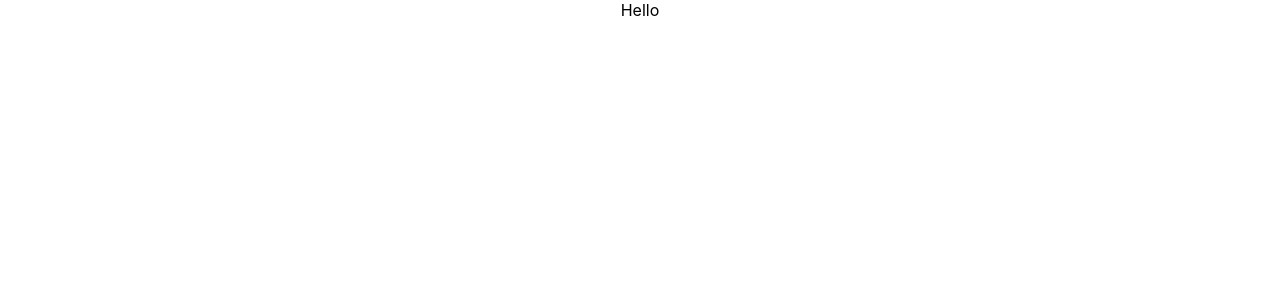
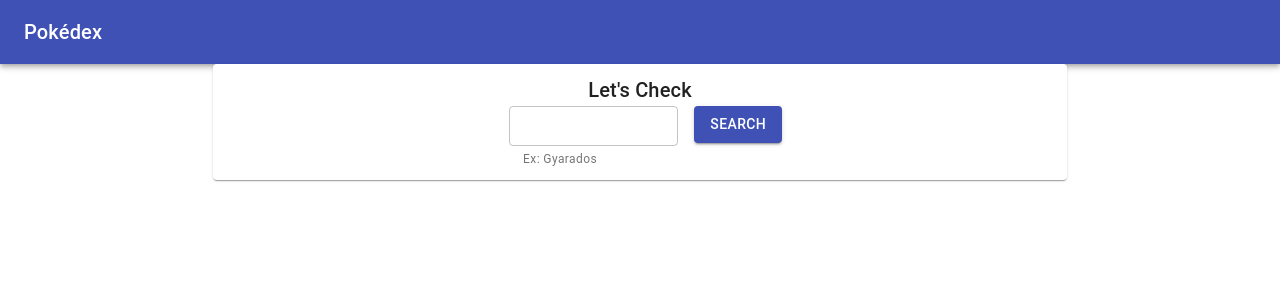
Before and after one commit to Progressandro/React-Pokedex, a React (Create React App) app: page / in a window 1280 px wide. Shown: the top 300 px of the page. Built offline with nearby package versions, Linux system fonts and the light colour scheme; the HTML template or start-up script is replaced by a standard one.

Commit message:
Finished SearchBox component.

```diff
--- a/package.json
+++ b/package.json
@@ -3,11 +3,15 @@
   "version": "0.1.0",
   "private": true,
   "dependencies": {
+    "@material-ui/core": "^4.9.3",
+    "@material-ui/icons": "^4.9.1",
+    "@material-ui/styles": "^4.9.0",
     "@testing-library/jest-dom": "^4.2.4",
     "@testing-library/react": "^9.4.0",
     "@testing-library/user-event": "^7.2.1",
     "react": "^16.12.0",
     "react-dom": "^16.12.0",
+    "react-router-dom": "^5.1.2",
     "react-scripts": "3.4.0"
   },
   "scripts": {
--- a/src/App.jsx
+++ b/src/App.jsx
@@ -1,9 +1,15 @@
 import React from 'react';
 import './App.css';
+import { Container } from '@material-ui/core';
+import NavBar from './components/NavBar';
+import SearchBox from './components/SearchBox';
 
 function App() {
   return (
-    <div className="App">Hello</div>
+    <Container disableGutters maxWidth={false}>
+      <NavBar />
+      <SearchBox />
+    </Container>
   );
 }
 
--- /dev/null
+++ b/src/components/NavBar.jsx
@@ -0,0 +1,20 @@
+import React from 'react';
+import {
+  AppBar, Toolbar, Typography,
+} from '@material-ui/core';
+// import MenuIcon from '@material-ui/icons/Menu';
+import styles from './styles/NavBar';
+
+function NavBar() {
+  return (
+    <AppBar position="static">
+      <Toolbar>
+        <Typography variant="h6" style={styles.title}>
+          Pokédex
+        </Typography>
+      </Toolbar>
+    </AppBar>
+  );
+}
+
+export default NavBar;
--- /dev/null
+++ b/src/components/SearchBox.jsx
@@ -0,0 +1,31 @@
+import React from 'react';
+import {
+  TextField, Typography, Grid, Paper, Button,
+} from '@material-ui/core';
+import styles from './styles/SearchBox';
+
+function SearchBox() {
+  return (
+    <Grid container justify="center">
+      <Grid justify="center" alignItems="center" container item xs={8}>
+        <Paper style={styles.paper}>
+          <Grid container direction="column" item justify="center" alignItems="center" xs={12}>
+            <Grid item xs={4}>
+              <Typography variant="h6" align="right">Let's Check</Typography>
+            </Grid>
+            <Grid container justify="center" item xs={4} spacing={2}>
+              <Grid item xs={8}>
+                <TextField size="small" style={styles.searchField} variant="outlined" helperText="Ex: Gyarados" />
+              </Grid>
+              <Grid item xs={4}>
+                <Button style={styles.searchButton} variant="contained" color="primary">Search</Button>
+              </Grid>
+            </Grid>
+          </Grid>
+        </Paper>
+      </Grid>
+    </Grid>
+  );
+}
+
+export default SearchBox;
--- /dev/null
+++ b/src/components/styles/NavBar.js
@@ -0,0 +1,7 @@
+export default {
+  menuButton: {
+  },
+  title: {
+    flexGrow: 1,
+  },
+};
--- /dev/null
+++ b/src/components/styles/SearchBox.js
@@ -0,0 +1,10 @@
+export default {
+  paper: {
+    width: '100%',
+    padding: 10,
+  },
+  searchField: {
+  },
+  searchButton: {
+  },
+};
```
Also changed, not shown: 1 other file (tests, documents, lock files or other folders).
